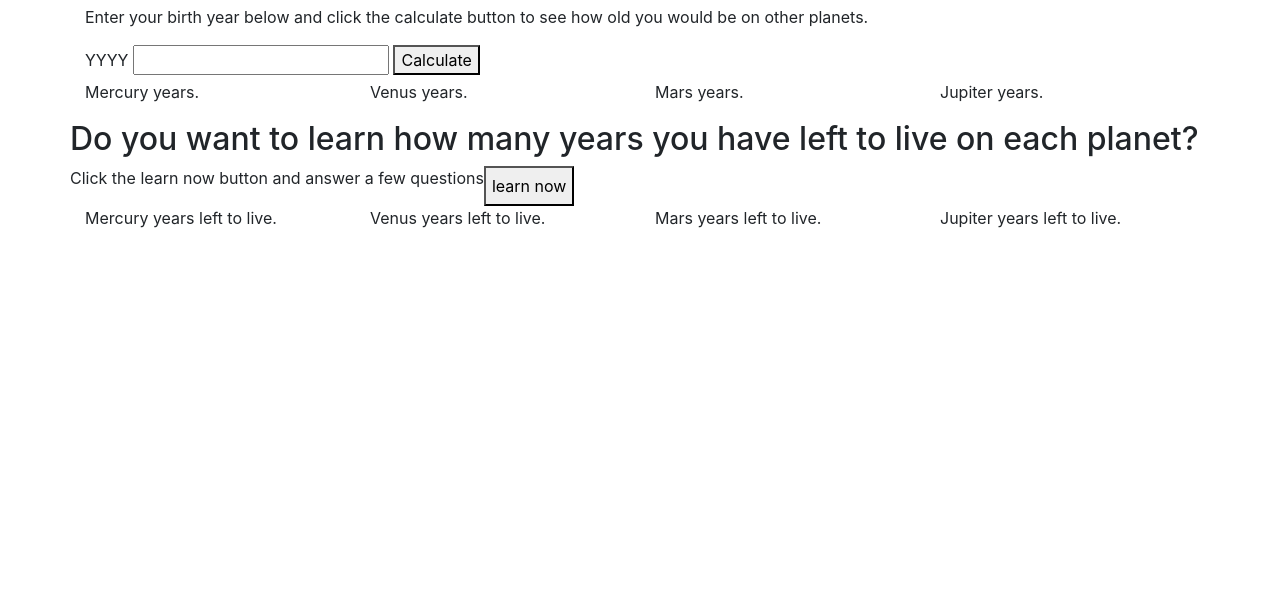
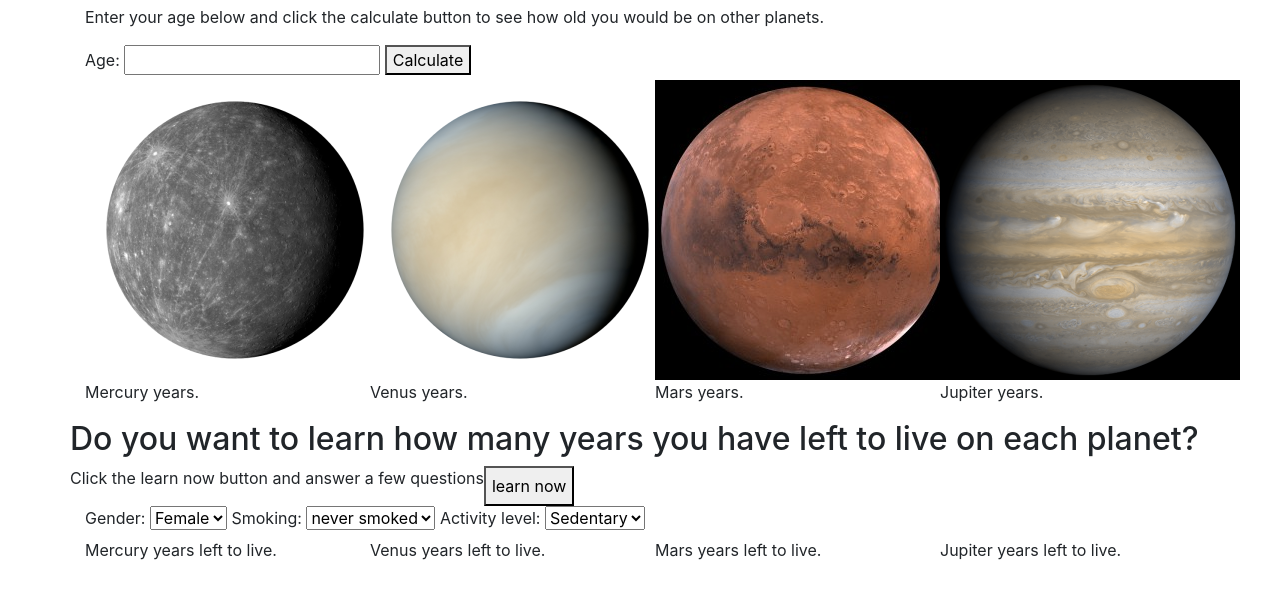
Before and after one commit to fc-dogan/Super-Galactic-Age-Calculator, a website built with webpack: page src/index.html in a window 1280 px wide. Shown: the part 51-650 px from the top of the page. Built offline with nearby package versions, Linux system fonts and the light colour scheme.

Commit message:
create main.js

```diff
--- a/src/index.html
+++ b/src/index.html
@@ -7,25 +7,29 @@
   <div class="container">
     <h1>Galactic Age Calculator</h1>
     <div id="first-screen">
-      <p>Enter your birth year below and click the calculate button to see how old you would be on other planets.</p>
-      <form>
-        <label for="year">YYYY</label>
-        <input type="text" id="year">
+      <p>Enter your age below and click the calculate button to see how old you would be on other planets.</p>
+      <form id="age-form">
+        <label for="age">Age:</label>
+        <input type="text" id="age">
         <button type="submit">Calculate</button>
       </form>
     </div>
     <div id=second-screen>
       <div class="row">
         <div class="col-md-3">
+          <img src="./../img/mercury-300x300.png" alt="mercury">
           <p><span class="mercury-years"></span> Mercury years.</p>
         </div>
         <div class="col-md-3">
+          <img src="./../img/venus-300x300.png" alt="venus">
           <p><span class="venus-years"></span> Venus years.</p>
         </div>
         <div class="col-md-3">
+          <img src="./../img/mars-300x300.jpg" alt="mars">
           <p><span class="mars-years"></span> Mars years.</p>
         </div>
         <div class="col-md-3">
+          <img src="./../img/jupiter-300x300.png" alt="jupiter">
           <p><span class="jupiter-years"></span> Jupiter years.</p>
         </div>
       </div>
@@ -35,7 +39,28 @@
         <button id="learn-now" type="button">learn now</button>
       </div>
     </div>
-    <div id="third-screen">
+    <div id="questions-screen">
+      <form id="questions-form">
+        <label for="gender">Gender:</label>
+        <select name="gender" id="gender">
+          <option value="female">Female</option>
+          <option value="male">Male</option>
+        </select>
+        <label for="smoking">Smoking:</label>
+        <select name="smoking" id="smoking">
+          <option value="never">never smoked</option>
+          <option value="quit">quit</option>
+          <option value="still smoke">still smoke</option>
+        </select>
+        <label for="activity-level">Activity level:</label>
+        <select name="activity-level" id="activity-level">
+          <option value="sedentary">Sedentary</option>
+          <option value="moderate">Moderate</option>
+          <option value="high">High</option>
+        </select>
+      </form>
+    </div>
+    <div id="forth-screen">
       <div class="row">
         <div class="col-md-3">
           <p><span class="mercury-years-left"></span> Mercury years left to live.</p>
--- a/src/main.js
+++ b/src/main.js
@@ -1,4 +1,14 @@
-// import $ from 'jquery';
+import $ from 'jquery';
 import 'bootstrap';
 import 'bootstrap/dist/css/bootstrap.min.css';
 import './styles.css';
+
+$(document).ready(function() {
+  $("#age-form").submit(function() {
+    event.preventDefault();
+    var age = $("#age").val();
+
+
+  });
+
+});
```
Also changed, not shown: img/earth-300x300.png (added), img/jupiter-300x300.png (added), img/mars-300x300.jpg (added), img/mercury-300x300.png (added), img/venus-300x300.png (added).
